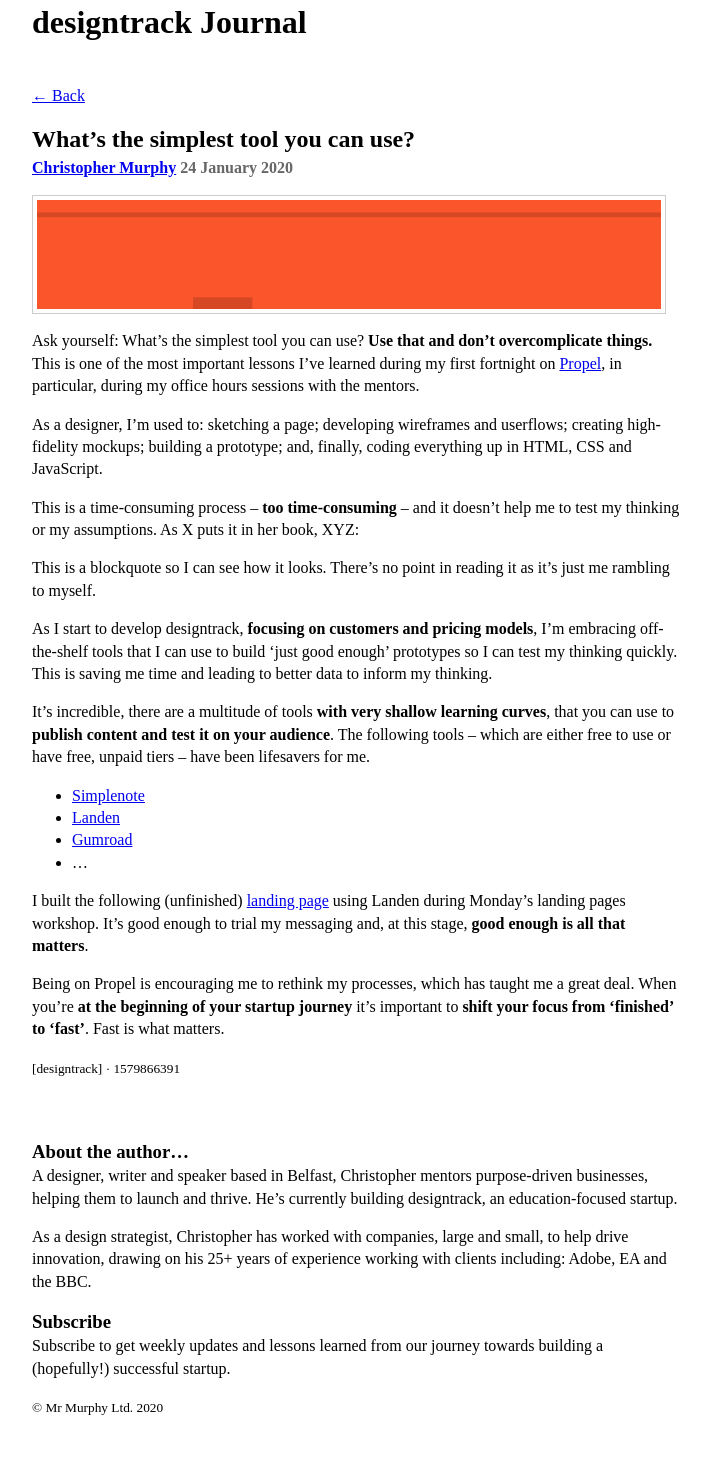
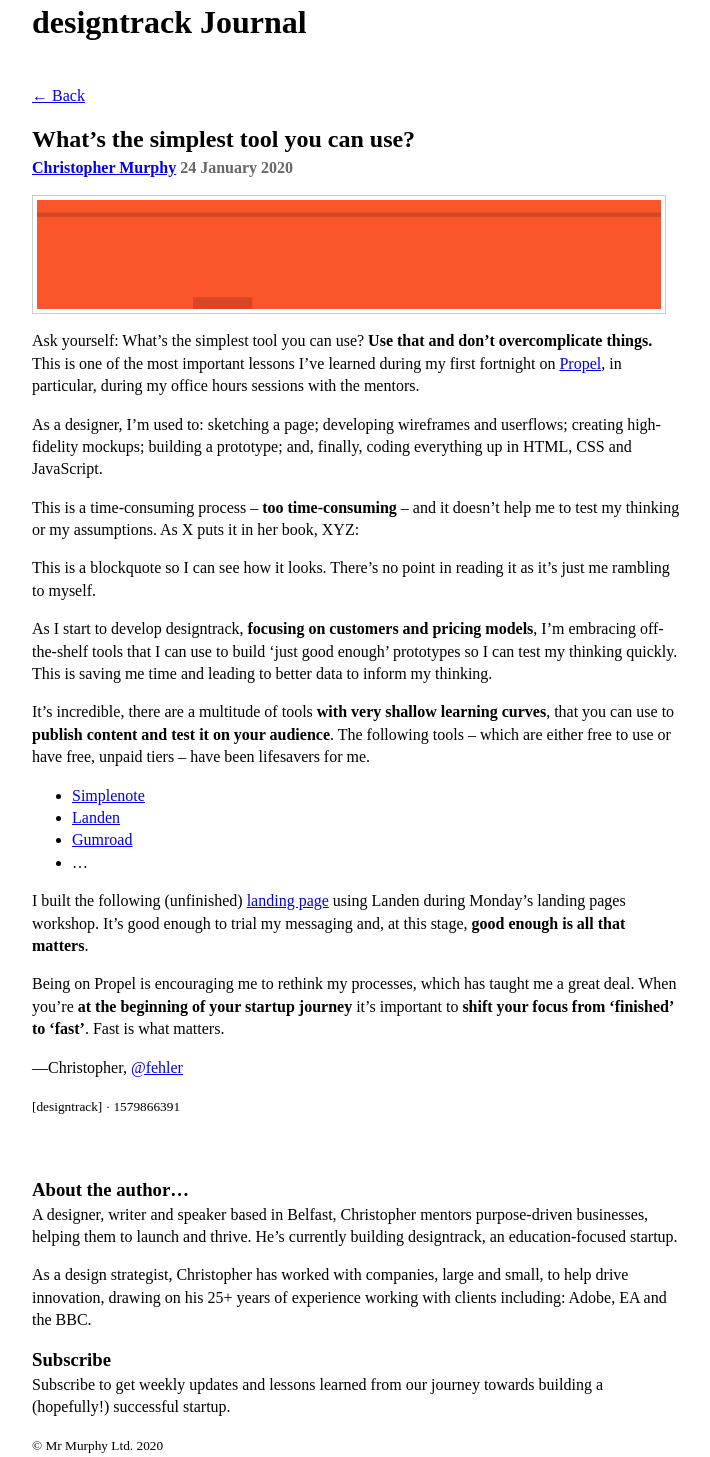
Before and after one commit to designtrack/designtrack-journal, a Jekyll site: the page built from _posts/2020-01-24-whats-the-simplest-tool-you-can-use.md, in a window 1280 px wide. Shown: the whole page, without its empty margins (283-993 px from the left). Built offline with Jekyll 4.4.1, drawn with Linux system fonts in a browser that asks for light colours; nearby versions of some CDN libraries; before the commit the page ends 1418 px from its top, so only the background shows below that; some of the changed lines change nothing that is shown.

Commit message:
Update from Forestry.io Christopher Murphy updated _posts/2020-01-24-whats-the-simplest-tool-you-can-use.md

```diff
--- a/_posts/2020-01-24-whats-the-simplest-tool-you-can-use.md
+++ b/_posts/2020-01-24-whats-the-simplest-tool-you-can-use.md
@@ -6,7 +6,7 @@
 ---
 ![The Simplest Tool](/uploads/simplest-tool.png)
 
-Ask yourself: What’s the simplest tool you can use? **Use that and don’t overcomplicate things.** This is one of the most important lessons I’ve learned during my first fortnight on [Propel](https://igniteni.com), in particular, during my office hours sessions with the mentors.
+Ask yourself: What’s the simplest tool you can use? **Use that and don’t overcomplicate things.** This is one of the most important lessons I’ve learned during my first fortnight on [Propel][01], in particular, during my office hours sessions with the mentors.
 
 As a designer, I’m used to: sketching a page; developing wireframes and userflows; creating high-fidelity mockups; building a prototype; and, finally, coding everything up in HTML, CSS and JavaScript.
 
@@ -23,28 +23,15 @@
 * [Gumroad](https://gumroad.com)
 * …
 
-I built the following (unfinished) [landing page](https://gi0iuwfan21u.landen.co) using Landen during Monday’s landing pages workshop. It’s good enough to trial my messaging and, at this stage, **good enough is all that matters**.
+I built the following (unfinished) [landing page][02] using Landen during Monday’s landing pages workshop. It’s good enough to trial my messaging and, at this stage, **good enough is all that matters**.
 
 Being on Propel is encouraging me to rethink my processes, which has taught me a great deal. When you’re **at the beginning of your startup journey** it’s important to **shift your focus from ‘finished’ to ‘fast’**. Fast is what matters.
 
-<!--
+—Christopher, [@fehler][03]
 
-The content below – in the <small> element – is metadata at the bottom of each post, like this:
-
-http://tinybooks.org/journal/2017/03/22/selling-hope
-
-There’s a Unix timestamp, which I can add by hand, but presumably I’ll need this in the YAML front matter?
-
-\-->
-
-<!--
-
-The content below will be on every post so I can drive signups to the designtrack mailing list. I need to include a signup form below the ‘About the author…’ section. The form is on this page:
-
-https://designtrack.org/newsletter/
-
-Presumably we include this content – the author and signup form – using an include? (Not sure if your fancy system allows includes?)
-
-\-->
 
 <!-- Links -->
+
+[01]: https://igniteni.com
+[02]: https://gi0iuwfan21u.landen.co
+[03]: https://twitter.com/fehler
```
